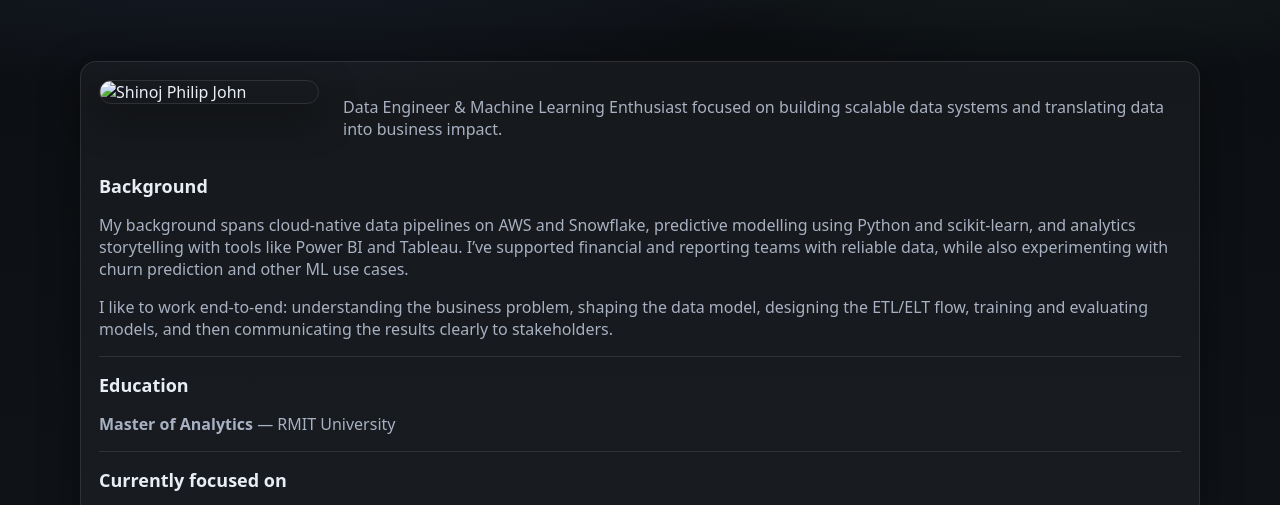
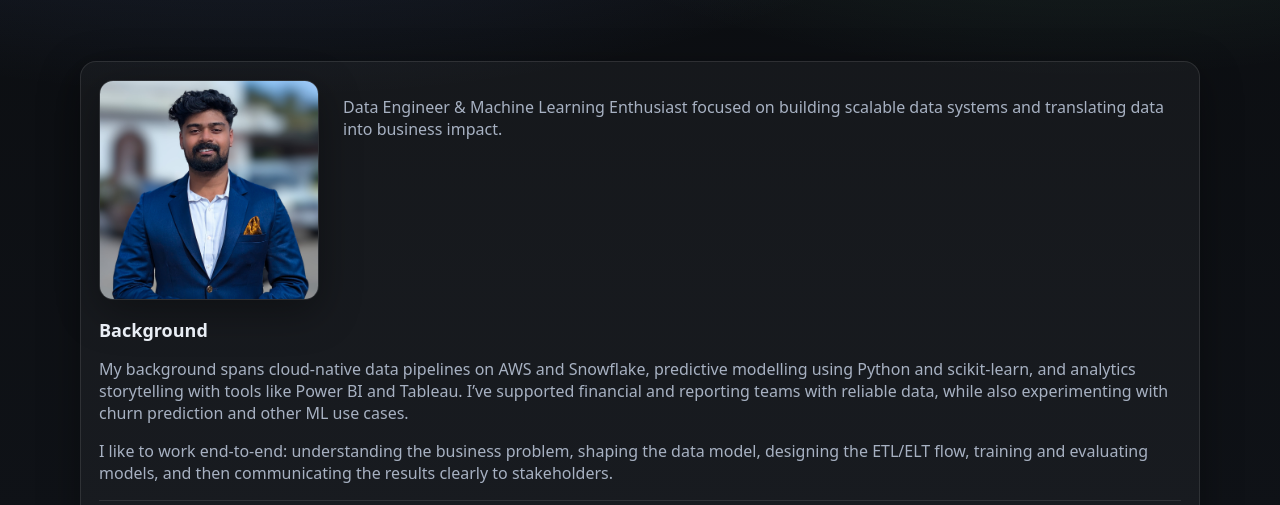
Before and after one commit to shinojphilipjohn/shinojphilipjohn.github.io, a plain HTML site: page about.html in a window 1280 px wide. Shown: the part 272-777 px from the top of the page. Drawn offline with Linux system fonts and the light colour scheme.

Commit message:
Update about.html

```diff
--- a/about.html
+++ b/about.html
@@ -41,7 +41,7 @@
       <div class="card wide">
 
         <div style="display:flex;gap:24px;flex-wrap:wrap;align-items:flex-start;margin-bottom:18px;">
-          <img src="Shinoj_Photo.jpeg" alt="Shinoj Philip John"
+          <img src="Shinoj_Photo.jpg" alt="Shinoj Philip John"
                style="width:220px;border-radius:14px;border:1px solid var(--border);box-shadow:var(--shadow);" />
           <div style="flex:1;min-width:260px;">
             <p class="muted">
```
